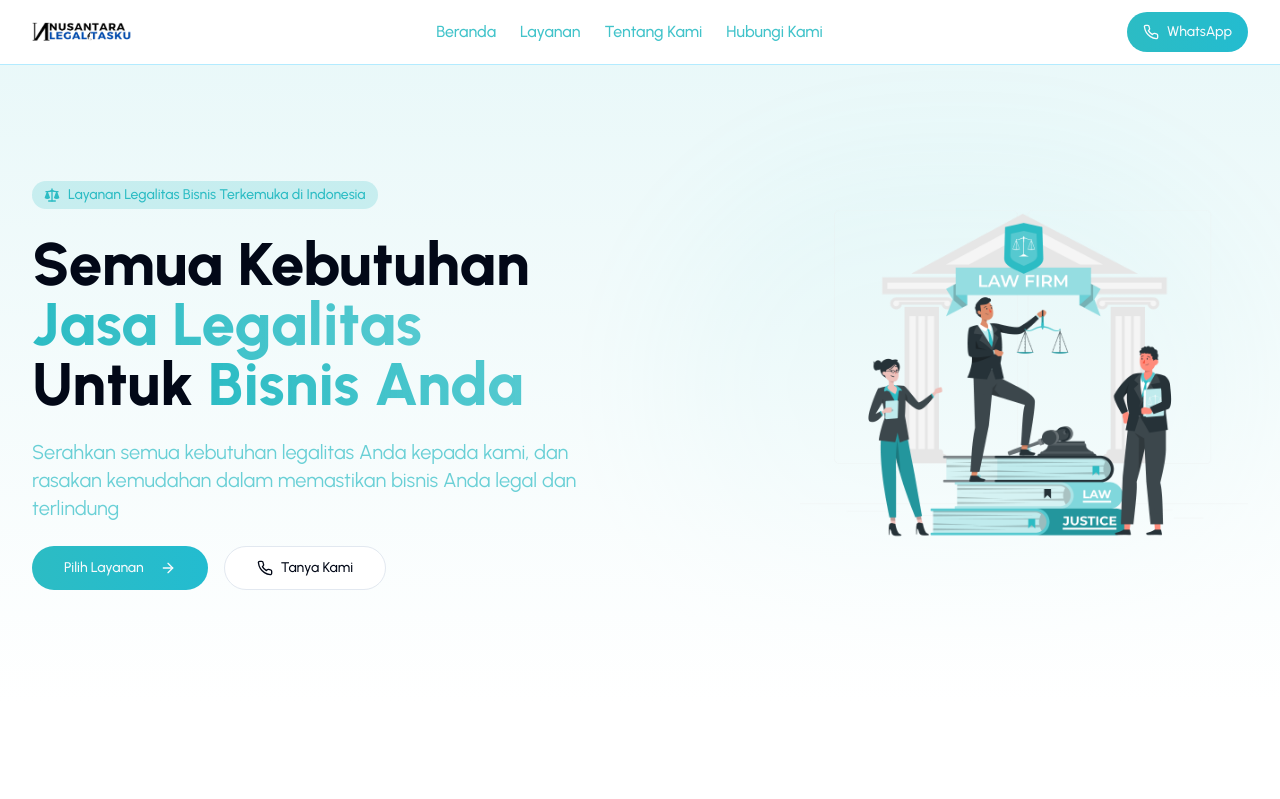
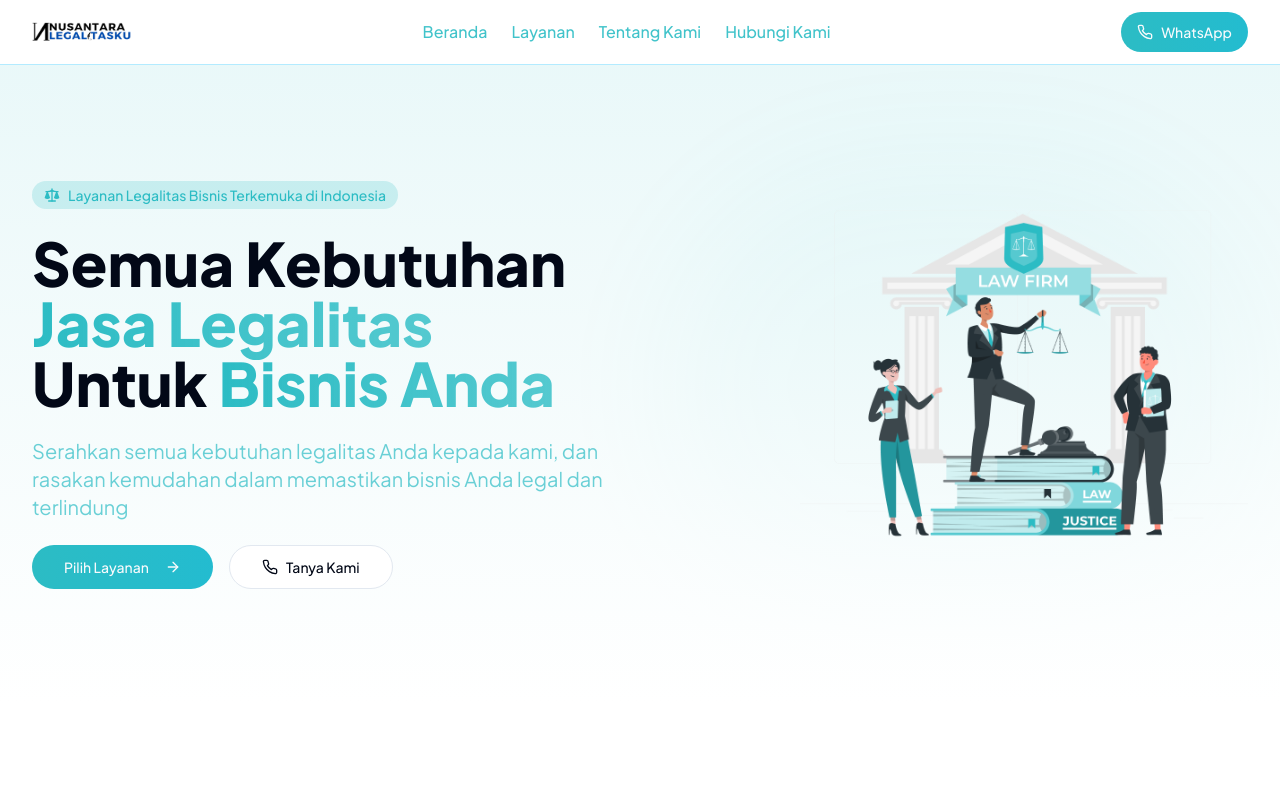
Before and after one commit to msandypr/izin-pasti, a Next.js app: page / in a window 1280 px wide. Shown: the top 799 px of the page. Built offline with nearby package versions, Linux system fonts and the light colour scheme.

Commit message:
feat: change layout font to Plus Jakarta Sans

```diff
--- a/app/globals.css
+++ b/app/globals.css
@@ -40,8 +40,8 @@ html {
   }
 }
 
-.font-urbanist {
-  font-family: var(--font-urbanist), sans-serif;
+.font-plusjakartasans {
+  font-family: var(--font-plusjakartasans), sans-serif;
 }
 
 .gradient-text {
--- a/app/layout.tsx
+++ b/app/layout.tsx
@@ -1,15 +1,15 @@
 import type React from "react";
 import type { Metadata } from "next";
-import { Urbanist } from "next/font/google";
+import { Plus_Jakarta_Sans } from "next/font/google";
 import "./globals.css";
 import { ThemeProvider } from "@/components/theme-provider";
 import Header from "@/components/header";
 import Footer from "@/components/footer";
 
-const urbanist = Urbanist({
+const plusJakartaSans = Plus_Jakarta_Sans({
   subsets: ["latin"],
   weight: ["400", "500", "600", "700", "800"],
-  variable: "--font-urbanist",
+  variable: "--font-plusjakartasans",
 });
 
 export const metadata: Metadata = {
@@ -27,7 +27,7 @@ export default function RootLayout({
 }>) {
   return (
     <html lang="id" suppressHydrationWarning>
-      <body className={`${urbanist.variable} font-urbanist`}>
+      <body className={`${plusJakartaSans.variable} font-plusjakartasans`}>
         <ThemeProvider attribute="class" defaultTheme="light" enableSystem={false} disableTransitionOnChange>
           <div className="flex min-h-screen flex-col">
             <Header />
```
